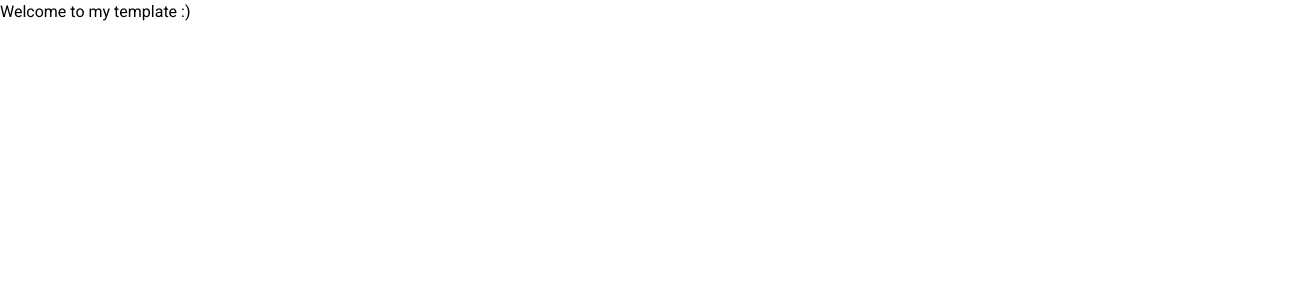
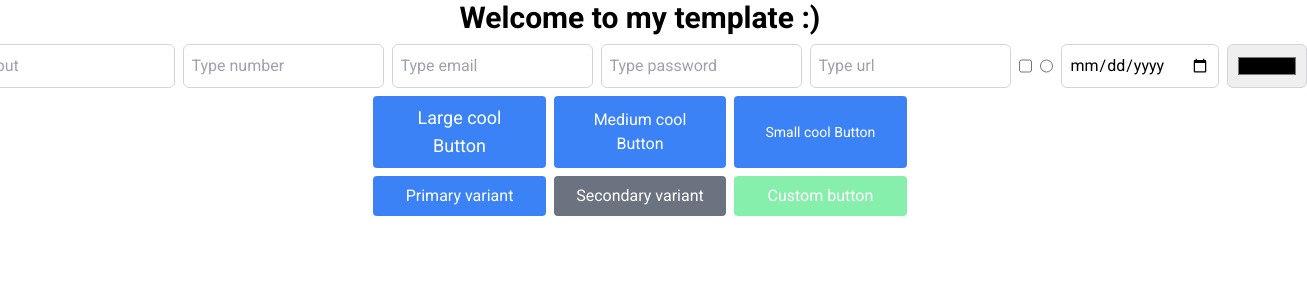
Before and after one commit to JacqueEvanderVentura/react-ts-template, a React (Vite) app: page / in a window 1280 px wide. Shown: the top 300 px of the page, 1307 px wide, since content can reach past the window. Built offline with nearby package versions, Linux system fonts and the light colour scheme.

Commit message:
refactor(components): refactored components

```diff
--- a/src/App.tsx
+++ b/src/App.tsx
@@ -1,10 +1,42 @@
 import "./App.scss";
+import { Button, Input, Heading } from "./components";
 
 function App() {
 	return (
-		<>
-			<h1>Welcome to my template :)</h1>
-		</>
+		<div className="flex flex-col justify-center items-center w-full">
+			<div className="flex flex-col justify-center items-center w-5/12  gap-2">
+				<Heading level="h2">Welcome to my template :)</Heading>
+				<div className="flex flex-row gap-2">
+					<Input placeholder="Input" type="text" />
+					<Input placeholder="Type number" type="number" />
+					<Input placeholder="Type email" type="email" />
+					<Input placeholder="Type password" type="password" />
+					<Input placeholder="Type url" type="url" />
+					<Input type="checkbox" />
+					<Input type="radio" />
+					<Input type="date" />
+					<Input className="w-20 h-11" type="color" />
+				</div>
+				<div className="grid grid-cols-3 gap-2">
+					<Button textSize="large">Large cool Button</Button>
+					<Button textSize="medium">Medium cool Button</Button>
+					<Button textSize="small">Small cool Button</Button>
+
+					<Button textSize="medium" variant="primary">
+						Primary variant
+					</Button>
+					<Button textSize="medium" variant="secondary">
+						Secondary variant
+					</Button>
+					<Button
+						textSize="medium"
+						className="bg-green-300 hover:bg-green-500 active:bg-green-800 text-black"
+					>
+						Custom button
+					</Button>
+				</div>
+			</div>
+		</div>
 	);
 }
 
--- /dev/null
+++ b/src/components/Button/index.tsx
@@ -0,0 +1,45 @@
+import React, { ReactNode } from "react";
+import classNames from "classnames";
+
+interface ButtonProps extends React.ButtonHTMLAttributes<HTMLButtonElement> {
+	variant?: "primary" | "secondary";
+	textSize?: "small" | "medium" | "large" | number;
+	children: ReactNode;
+}
+
+const Button: React.FC<ButtonProps> = ({
+	variant = "primary",
+	textSize = "medium",
+	children,
+	...rest
+}) => {
+	const sizeMapping = {
+		small: "text-sm",
+		medium: "text-base",
+		large: "text-lg",
+	};
+
+	const textClass =
+		typeof textSize === "number"
+			? `text-[${textSize}px]`
+			: sizeMapping[textSize] || "text-base";
+
+	const buttonClasses = classNames(
+		"px-4 py-2 rounded text-white transition-all active:scale-95",
+		{
+			"bg-blue-500 hover:bg-blue-600 active:bg-blue-900": variant === "primary",
+			"bg-gray-500 hover:bg-gray-600 active:bg-gray-900":
+				variant === "secondary",
+		},
+		textClass,
+		rest.className,
+	);
+
+	return (
+		<button {...rest} className={buttonClasses}>
+			{children}
+		</button>
+	);
+};
+
+export default Button;
--- /dev/null
+++ b/src/components/Datalist/index.tsx
@@ -0,0 +1,38 @@
+import React from 'react';
+import classNames from 'classnames';
+
+interface DataListOption {
+ value: string;
+ label: string;
+}
+
+interface DataListProps {
+ options: DataListOption[];
+ selectedValue?: string;
+ onChange?: (event: React.ChangeEvent<HTMLInputElement>) => void;
+ className?: string;
+}
+
+const DataList: React.FC<DataListProps> = ({ options, selectedValue, onChange, className }) => {
+ const dataListClasses = classNames('border border-gray-300 rounded-md p-2', className);
+
+ return (
+    <div className={dataListClasses}>
+      <input
+        list="datalistOptions"
+        value={selectedValue}
+        onChange={onChange}
+        className="w-full"
+      />
+      <datalist id="datalistOptions">
+        {options.map((option) => (
+          <option key={option.value} value={option.value}>
+            {option.label}
+          </option>
+        ))}
+      </datalist>
+    </div>
+ );
+};
+
+export default DataList;
--- /dev/null
+++ b/src/components/Form/index.tsx
@@ -0,0 +1,19 @@
+import React, { FC, FormEvent } from 'react';
+import classNames from 'classnames';
+
+interface FormProps {
+ onSubmit?: (event: FormEvent<HTMLFormElement>) => void;
+ className?: string;
+}
+
+const Form: FC<FormProps> = ({ onSubmit, className, children }) => {
+ const formClasses = classNames('space-y-4', className);
+
+ return (
+    <form onSubmit={onSubmit} className={formClasses}>
+      {children}
+    </form>
+ );
+};
+
+export default Form;
--- /dev/null
+++ b/src/components/Heading/index.tsx
@@ -0,0 +1,31 @@
+import React from "react";
+import classNames from "classnames";
+
+interface HeadingProps {
+	level?: "h1" | "h2" | "h3" | "h4" | "h5" | "h6";
+	children: React.ReactNode;
+	className?: string;
+}
+
+const Heading: React.FC<HeadingProps> = ({
+	level = "h1",
+	children,
+	className,
+}) => {
+	const TagName = level;
+
+	const headingStyles = {
+		h1: "text-4xl font-extrabold",
+		h2: "text-3xl font-bold",
+		h3: "text-2xl font-semibold",
+		h4: "text-xl font-medium",
+		h5: "text-lg font-medium",
+		h6: "text-base font-medium",
+	};
+
+	const headingClasses = classNames(headingStyles[level], className);
+
+	return <TagName className={headingClasses}>{children}</TagName>;
+};
+
+export default Heading;
--- /dev/null
+++ b/src/components/Input/index.tsx
@@ -0,0 +1,28 @@
+import React from "react";
+import classNames from "classnames";
+
+// interface InputProps {
+// id?: string;
+// name?: string;
+// type?: string;
+// value?: string;
+// placeholder?: string;
+// onChange?: (event: React.ChangeEvent<HTMLInputElement>) => void;
+// onClick?: () => void;
+// className?: string;
+// }
+
+interface InputProps extends React.InputHTMLAttributes<HTMLInputElement> {
+	className?: string;
+}
+
+const Input: React.FC<InputProps> = ({ className, ...rest }) => {
+	const inputClasses = classNames(
+		"border border-gray-300 rounded-md p-2",
+		className,
+	);
+
+	return <input {...rest} className={inputClasses} />;
+};
+
+export default Input;
--- /dev/null
+++ b/src/components/Select/index.tsx
@@ -0,0 +1,34 @@
+import React from 'react';
+import classNames from 'classnames';
+
+interface SelectOption {
+ value: string;
+ label: string;
+}
+
+interface SelectProps {
+ options: SelectOption[];
+ selectedValue?: string;
+ onChange?: (event: React.ChangeEvent<HTMLSelectElement>) => void;
+ className?: string;
+}
+
+const Select: React.FC<SelectProps> = ({ options, selectedValue, onChange, className }) => {
+ const selectClasses = classNames('border border-gray-300 rounded-md p-2', className);
+
+ return (
+    <select
+      value={selectedValue}
+      onChange={onChange}
+      className={selectClasses}
+    >
+      {options.map((option) => (
+        <option key={option.value} value={option.value}>
+          {option.label}
+        </option>
+      ))}
+    </select>
+ );
+};
+
+export default Select;
--- /dev/null
+++ b/src/components/Textarea/index.tsx
@@ -0,0 +1,28 @@
+import React from 'react';
+import classNames from 'classnames';
+
+interface TextAreaProps {
+ id?: string;
+ name?: string;
+ value?: string;
+ placeholder?: string;
+ onChange?: (event: React.ChangeEvent<HTMLTextAreaElement>) => void;
+ className?: string;
+}
+
+const TextArea: React.FC<TextAreaProps> = ({ id, name, value, placeholder, onChange, className }) => {
+ const textAreaClasses = classNames('border border-gray-300 rounded-md p-2', className);
+
+ return (
+    <textarea
+      id={id}
+      name={name}
+      value={value}
+      placeholder={placeholder}
+      onChange={onChange}
+      className={textAreaClasses}
+    />
+ );
+};
+
+export default TextArea;
--- /dev/null
+++ b/src/components/index.ts
@@ -0,0 +1,8 @@
+export { default as Button } from "./Button";
+export { default as Datalist } from "./Datalist";
+export { default as Form } from "./Form";
+export { default as Heading } from "./Heading";
+export { default as Input } from "./Input";
+export { default as Label } from "./Label";
+export { default as Select } from "./Select";
+export { default as Textarea } from "./Textarea";
```
